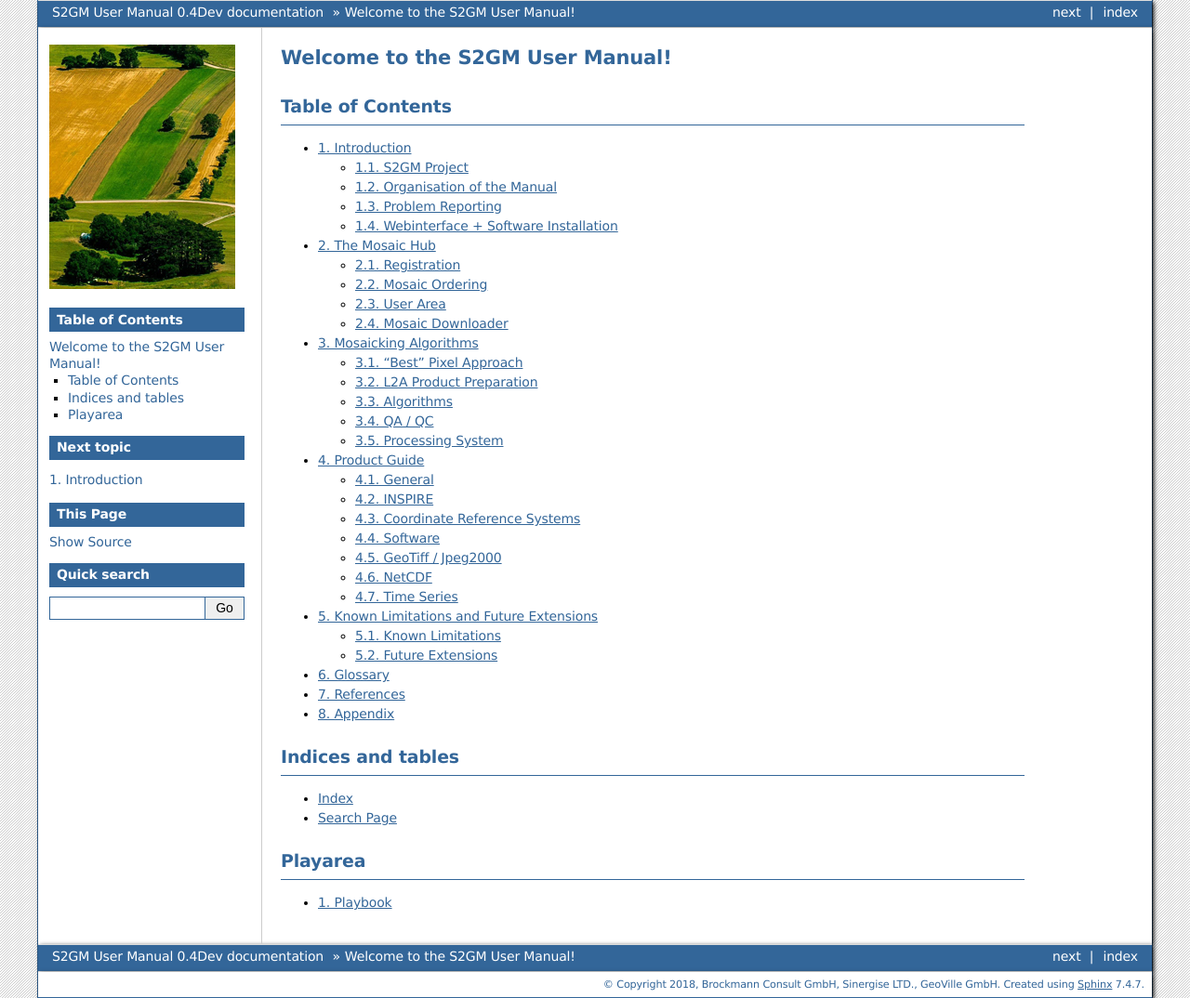
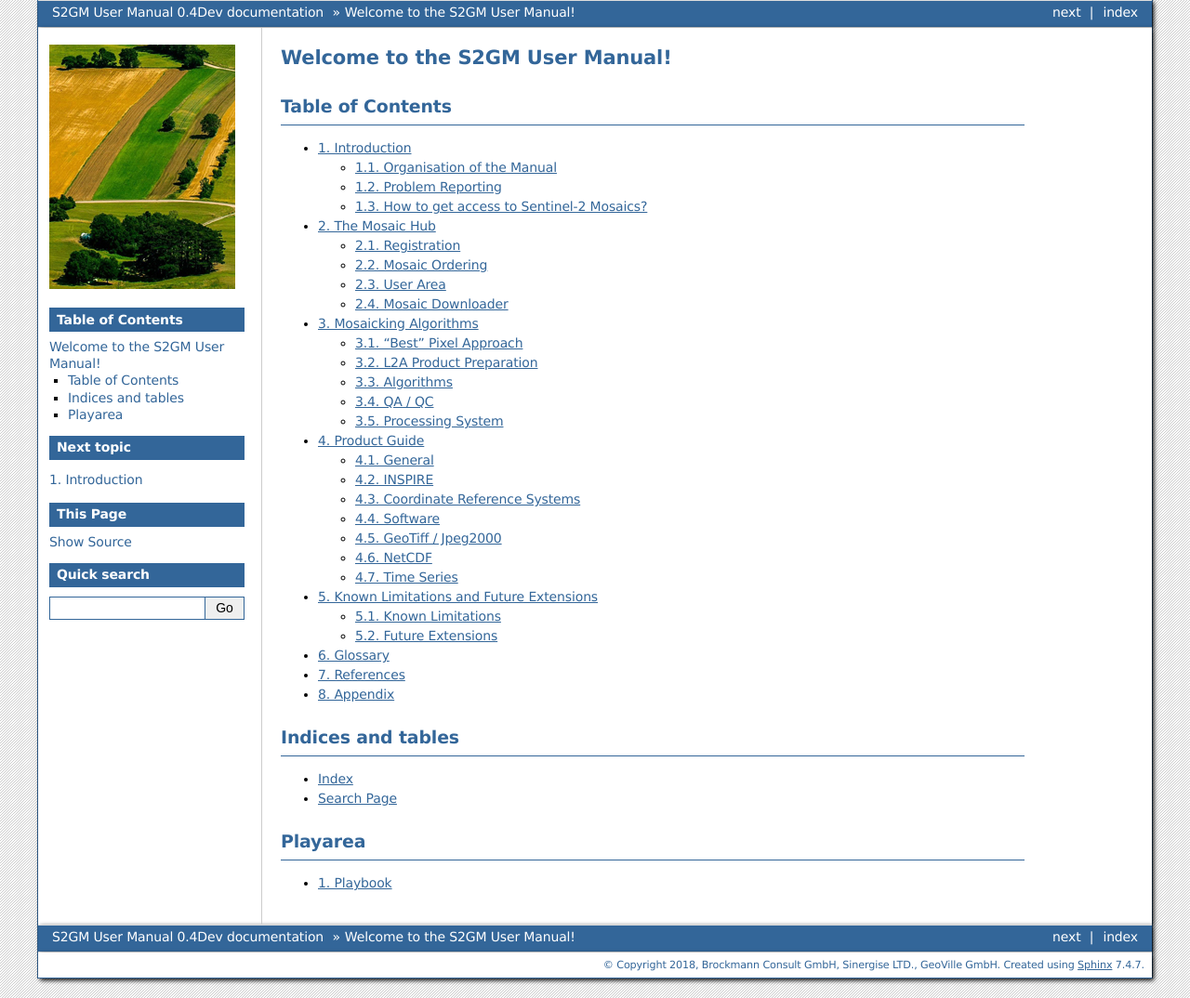
Before and after one commit to mriffler/UserManual, a Sphinx documentation site: the page built from docs/source/index.rst, in a window 1280 px wide. Shown: the whole page at 93% size. Built offline with Sphinx 7.4.7, drawn with Linux system fonts in a browser that asks for light colours; some of the changed lines change nothing that is shown.

Commit message:
started revising intro

```diff
--- a/docs/source/Introduction.rst
+++ b/docs/source/Introduction.rst
@@ -5,7 +5,21 @@
 .. note::
    The content needs to be provided/edited by GB
 
-The objective of the S2GM service is the provision of mosaic surface reflectance products derived from Sentinel-2 A and B platforms. Input to the processing are Level 2A products provided by the Copernicus Ground Segment, i.e. ESA Sentinel 2 core products. The S2GM service will generate regional and temporal composites at global scale and produced on-demand over specific areas of interest. The generated products will directly support international policy agreements to which the EU committed, e.g., the Paris agreement of the United Nations Framework Convention on Climate Change (UNFCC) and its activities for Reducing Emissions from Deforestation and forest Degradation (REDD+). These mosaicked surface reflectance products shall serve as input to further thematic processing, i.e. the generation of higher level products, and analyses. Thus, the overarching requirement for the mosaicking is the selection of the most representative spectrum for a given pixel, selected from the set of observations made during the temporal compositing period and to provide this information as Analysis Ready Dataset (ARD).
+The Sentinel-2 Global Mosaic service offers mosaic surface reflectance products derived from Sentinel-2 A and B platforms.
+Input to the processing are the Level 2A products provided by the Copernicus Ground Segment, i.e. ESA Sentinel-2 core products.
+The S2GM service generates regional and temporal composites at global scale and produced on-demand over specific areas of interest.
+Mosaics consist of best representative spectra for given pixel location and compositing period, ensuring the consistency of spectra and thus the radiometric quality of the products.
+Users of the Sentinel-2 Global Mosaic service benefit from a convenient configuration and request process in the Mosaic Hub,
+the powerful user interface to the service, and the analysis-ready products, which allow for instant further thematic processing.
+
+This User Manual
+
+The generated products will directly support international policy agreements to which the EU committed,
+e.g., the Paris agreement of the United Nations Framework Convention on Climate Change (UNFCC) and its activities for Reducing Emissions from
+Deforestation and forest Degradation (REDD+). These mosaicked surface reflectance products shall serve as input to further thematic processing,
+ i.e. the generation of higher level products, and analyses. Thus, the overarching requirement for the mosaicking is the selection of the most
+  representative spectrum for a given pixel, selected from the set of observations made during the temporal compositing period and to provide
+  this information as Analysis Ready Dataset (ARD).
 
 The Sentinel-2 mission includes a twin-satellite constellation covering all Earth’s land surfaces, large islands, inland and coastal waters every five days at the equator with even higher observation frequencies in mid- and high-latitude regions with the primary aim to support the monitoring of vegetation, land cover, and the environment in general. The Sentinel-2 Multispectral Instrument (MSI) provides multi-spectral information from 13 spectral bands ranging from visible and near-infrared to shortwave infrared wavelengths along a 290-km orbital swath. The MSI sensor data are complementary to data acquired by the U.S. Geological Survey Landsat 8 Operational Land Imager and Landsat 7 Enhanced Thematic Mapper Plus. Sentinel-2A was launched in June 2015 and Sentinel-2B in April 2017.
 
@@ -26,17 +40,8 @@
    Processing chain - main steps
    :numref:`processingChain`
 
-S2GM Project
-************
 
-Motivation
-==========
 
-Scope
-=====
-
-Team
-====
 
 Organisation of the Manual
 **************************
@@ -44,5 +49,5 @@
 Problem Reporting
 *****************
 
-Webinterface + Software Installation
+How to get access to Sentinel-2 Mosaics?
 ************************************
--- a/docs/source/conf.py
+++ b/docs/source/conf.py
@@ -164,3 +164,5 @@
                         # with x the section number
 
 # -- Extension configuration -------------------------------------------------
+
+extensions = ['sphinx.ext.todo']
```
Also changed, not shown: 1 other file.
